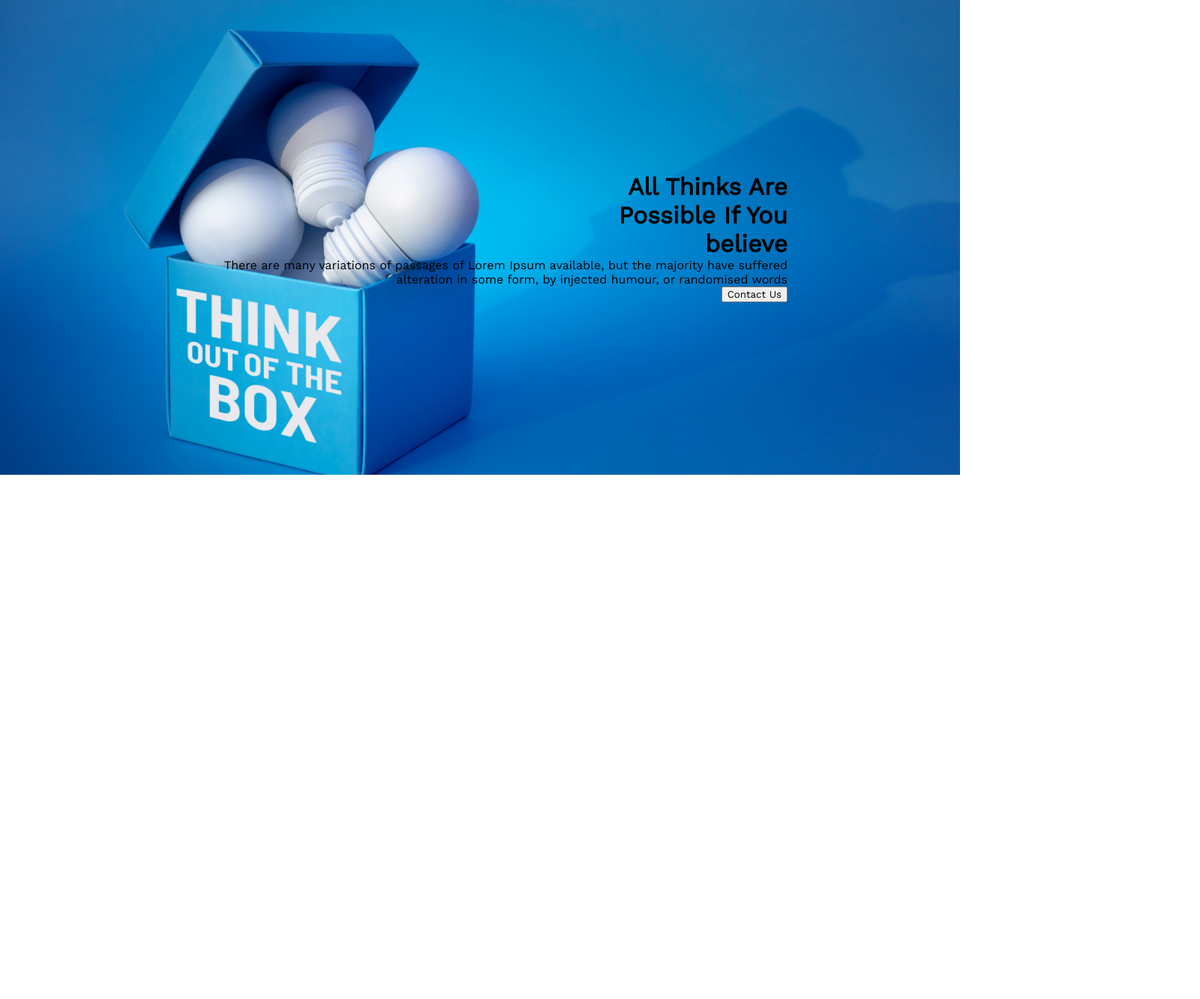
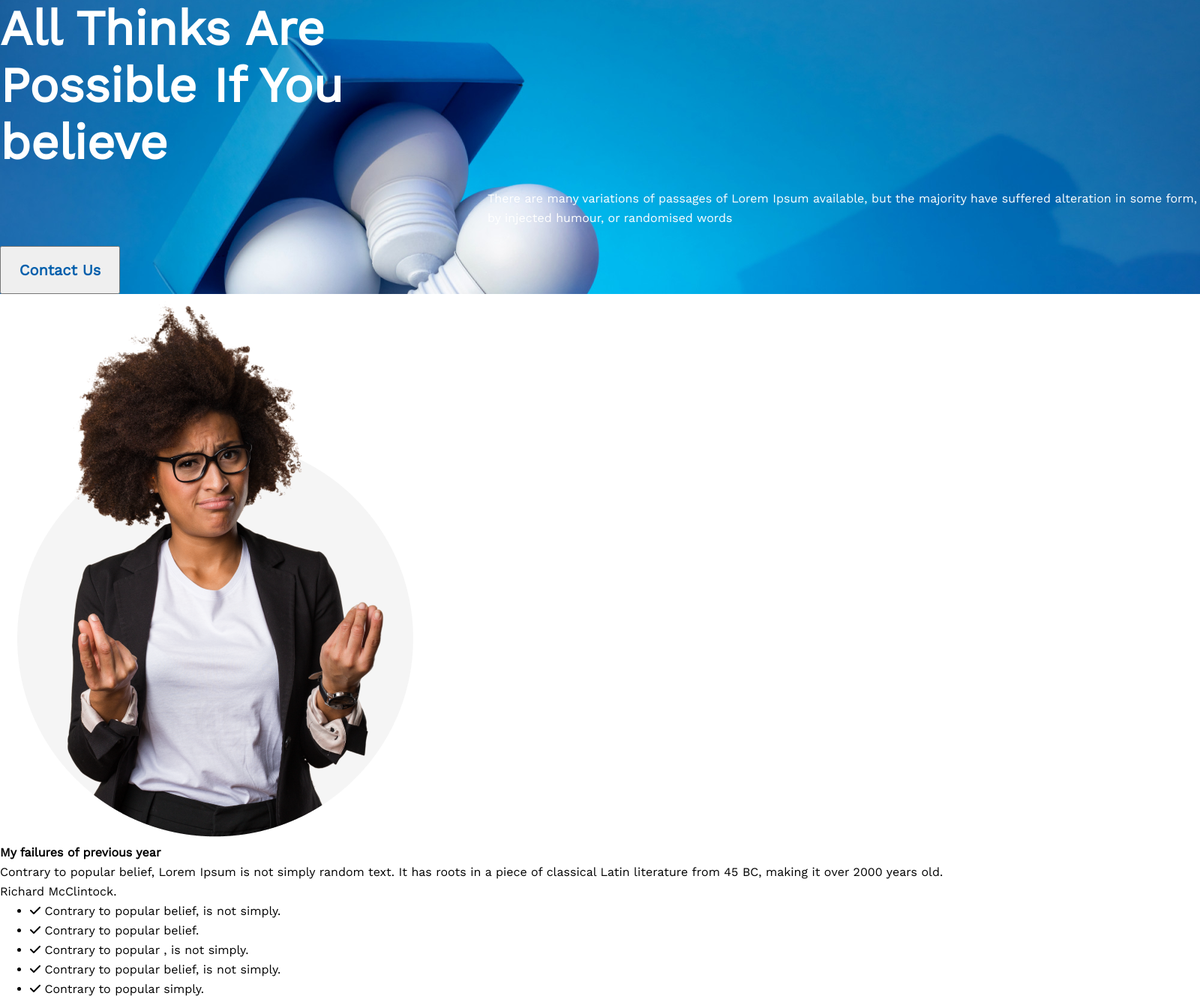
Before and after one commit to hmnsakib/A-1_new-year-new-me, a plain HTML site: page index.html in a window 1280 px wide. Shown: the whole page at 75% size, 1600 px wide, since content can reach past the window. Before the commit the page ends 800 px from the top, so only its background shows below. Drawn offline with nearby package versions, Linux system fonts and the light colour scheme.

Commit message:
my failures section added

```diff
--- a/index.html
+++ b/index.html
@@ -12,10 +12,14 @@
       href="https://fonts.googleapis.com/css2?family=Work+Sans&display=swap"
       rel="stylesheet"
     />
+      <script
+        src="https://kit.fontawesome.com/d7b7563d24.js"
+        crossorigin="anonymous"
+      ></script>
   </head>
   <body>
     <header>
-      <div class="header-banner">
+      <div class="header-banner-section">
         <h1 class="title-1">
           All Thinks Are<br />Possible If You<br />believe
         </h1>
@@ -28,7 +32,29 @@
       </div>
     </header>
     <main>
-
+      <div class="my-failures-section">
+        <div class="failure-image">
+          <img src="images/person.png" alt="" />
+        </div>
+        <div class="failure-description-section">
+          <h2 class="title-2">My failures of previous year</h2>
+          <p class="failure-description">
+            Contrary to popular belief, Lorem Ipsum is not simply random text.
+            It has roots in a piece of classical Latin literature from 45 BC,
+            making it over 2000 years old. Richard McClintock.
+          </p>
+          <ul class="failure-list">
+            <li>
+              <i class="fa-solid fa-check"></i> Contrary to popular belief, is
+              not simply.
+            </li>
+            <li><i class="fa-solid fa-check"></i> Contrary to popular belief.</li>
+            <li><i class="fa-solid fa-check"></i> Contrary to popular , is not simply.</li>
+            <li><i class="fa-solid fa-check"></i> Contrary to popular belief, is not simply.</li>
+            <li><i class="fa-solid fa-check"></i> Contrary to popular simply.</li>
+          </ul>
+        </div>
+      </div>
     </main>
   </body>
 </html>
--- a/style.css
+++ b/style.css
@@ -1,21 +1,49 @@
+/* common style */
 * {
   margin: 0;
   font-family: "Work Sans", sans-serif;
+  font-size: 16px;
+  line-height: 26px;
 }
+
+/* header section */
 header {
   background-image: url(images/banner/banner3.png);
   background-repeat: no-repeat;
   background-size: cover;
-  width: 1600;
-  height: 808;
+  width: 1600px;
 }
 .header-banner {
-    padding: 230px 230px;
-    text-align: right;
+  padding: 230px 230px;
+  text-align: right;
 }
 .title-1 {
+  font-weight: 700;
+  font-size: 65px;
+  line-height: 76px;
+  color: #ffffff;
+  margin-bottom: 24px;
+}
+.header-description {
+  color: #ffffff;
+  padding-left: 650px;
+  margin-bottom: 24px;
+}
+.btn {
+  width: 160px;
+  height: 64px;
+  font-size: 20px;
+  font-weight: 600;
+  color: #005fac;
+}
+
+/* my failures section */
+.my-failures{
 
 }
-.header-discription {
+.failure-image{
 
 }
+.failure-description{
+
+}
```
